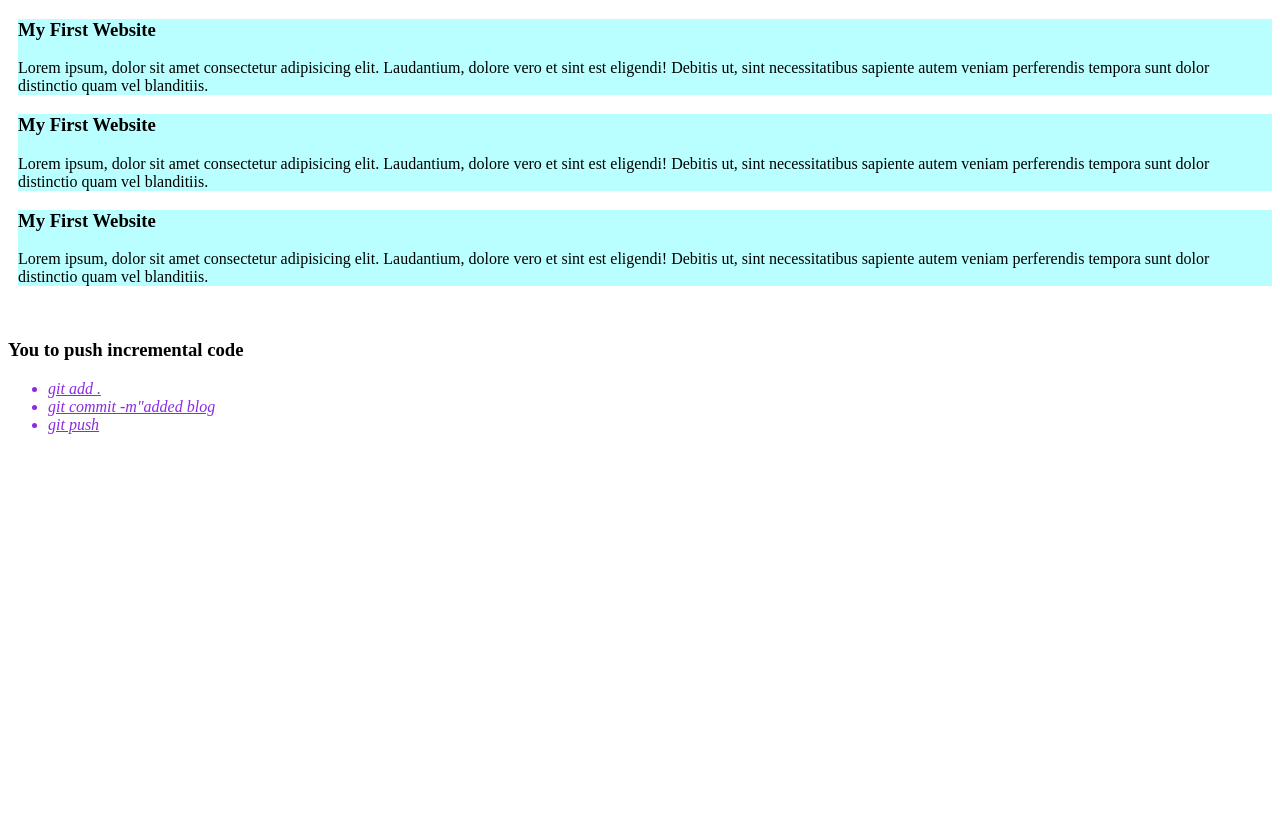
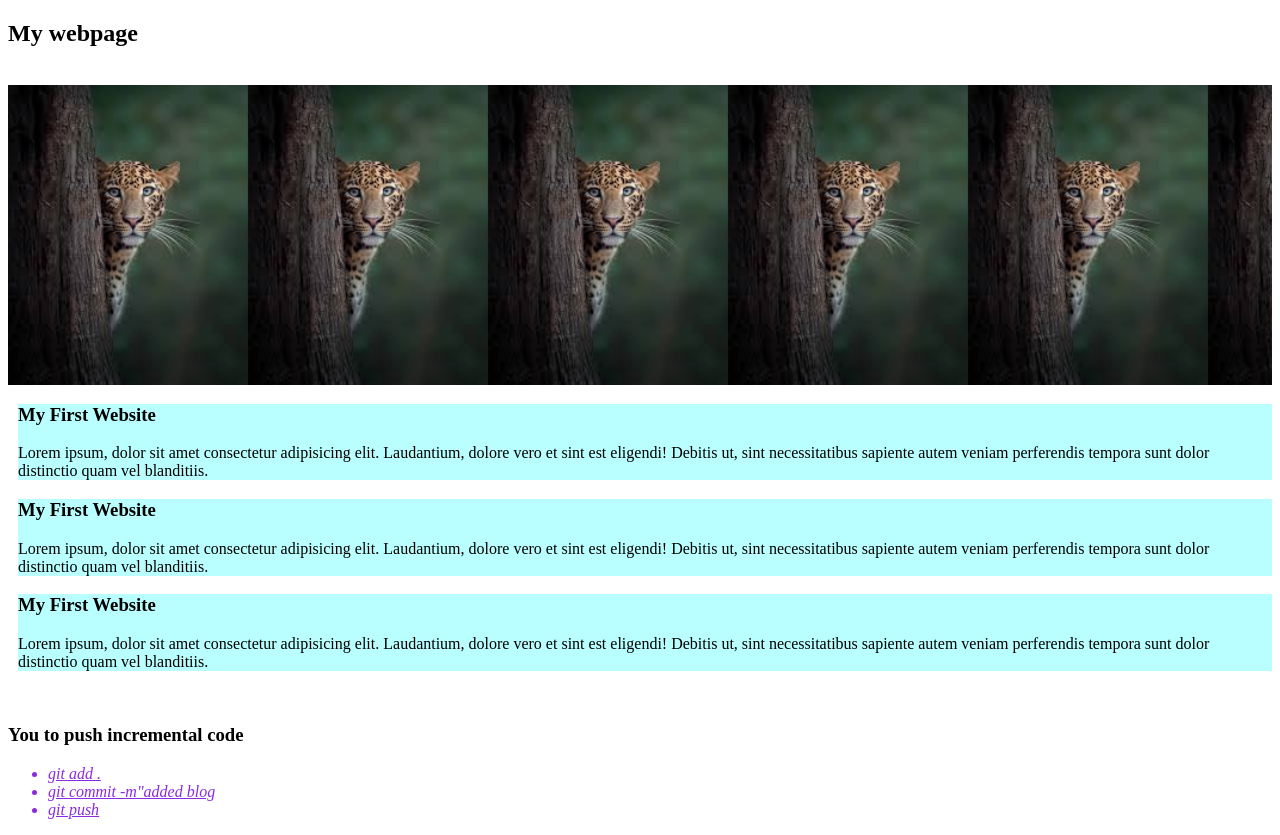
Before and after one commit to Mahbub6T9/my-simple-website, a plain HTML site: page index.html in a window 1280 px wide. Before the commit the page ends 800 px from the top, so only its background shows below. Drawn offline with Linux system fonts and the light colour scheme.

Commit message:
with pic

```diff
--- a/index.html
+++ b/index.html
@@ -7,6 +7,15 @@
 
     <link rel="stylesheet" href="style/blog.css">
 </head>
+<p><h2>My webpage</h2></p> <br>
+
+<header>
+
+  <!-- <img id="t1" src="p.jpeg" alt="loading"> -->
+</header>
+
+
+
 <body>
     <div>
         <h3>My First Website</h3>
--- a/style/blog.css
+++ b/style/blog.css
@@ -14,7 +14,11 @@ div{
 }
 .under{text-decoration: underline;
 color: blueviolet;
+}
 
-
-
-}
+    header{
+        height: 300px;
+        background-image: url(p.jpeg);
+        /* background-repeat: no-repeat; */
+        background-size: contain;
+    }
```
Also changed, not shown: p.jpeg (added), style/p.jpeg (added).
